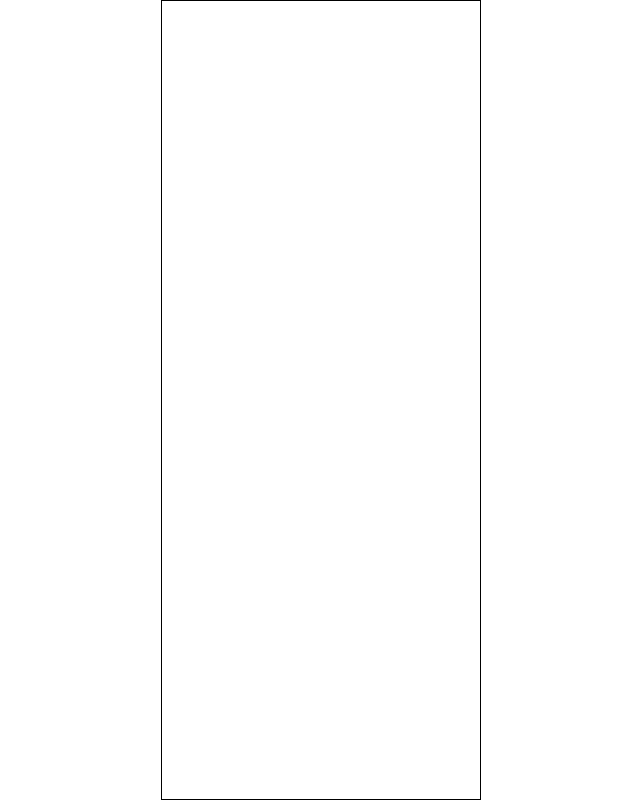
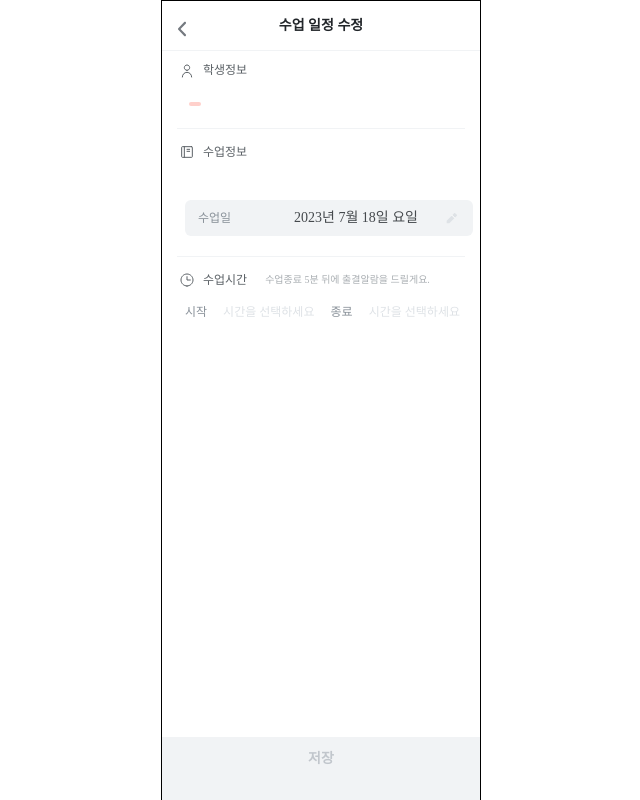
Before and after one commit to Gwasuwon-shot/Tutice_Client, a React (Vite) app: page /edit-lessonschedule in a window 1280 px wide. Before the commit this address had no page. Shown: the whole page, without its empty margins (319-959 px from the left). Built offline with nearby package versions, Linux system fonts and the light colour scheme; a web font is replaced by a local one; what recoil-persist would draw is missing.

Commit message:
[ feat ] 수업 일정 수정 뷰

```diff
--- a/src/Router.tsx
+++ b/src/Router.tsx
@@ -41,7 +41,7 @@ export default function Router() {
         <Route path="/change-schedule" element={<ChangeSchedule />} />
         <Route path="/mypage" element={<Mypage />} />
         <Route path="/no-attendance-check" element={<NoAttendanceCheck />} />
-        <Route path="/change-lessonschedule" element={<EditShcedule />} />
+        <Route path="/edit-lessonschedule" element={<EditShcedule />} />
       </Routes>
     </BrowserRouter>
   );
--- a/src/components/EditSchedule/EditPageLessonInformation.tsx
+++ b/src/components/EditSchedule/EditPageLessonInformation.tsx
@@ -1,10 +1,39 @@
 import { RegularLessonNotebookIc, RegularLessonPencilIc } from "../../assets";
+import { cycleNumberState, dateState } from "../../atom/timePicker/timePicker";
+import { openDatePickerState, openTimePickerState } from "../../atom/timePicker/timePicker";
 
 import React from "react";
 import { STUDENT_COLOR } from "../../core/common/studentColor";
+import TimePicker from "../RegularLesson/TimePicker/TimePicker";
 import styled from "styled-components";
+import { useRecoilState } from "recoil";
 
-export default function EidtPageLessonInformation() {
+export default function LessonInformation() {
+  // 회차 표시 로직
+  const [isTimePickerOpen, setIsTimePickerOpen] = useRecoilState<boolean>(openTimePickerState);
+
+  function handleTimePicker() {
+    setIsTimePickerOpen(true);
+  }
+
+  const [activeCycleSlide, setActiveCycleSlide] = useRecoilState(cycleNumberState);
+
+  let selectedCycleText;
+  if (activeCycleSlide === -1) {
+    selectedCycleText = "회차를 선택하세요";
+  } else {
+    selectedCycleText = activeCycleSlide;
+  }
+
+  // 수업일 표시 로직
+
+  const [isDatePickerOpen, setIsDatePickerOpen] = useRecoilState<boolean>(openDatePickerState);
+
+  function handleDatePicker() {
+    setIsDatePickerOpen(true);
+  }
+  const [activeDateSlide, setActiveDateSlide] = useRecoilState(dateState);
+
   return (
     <LessonInformationWrapper>
       <IconWrapper>
@@ -12,15 +41,14 @@ export default function EidtPageLessonInformation() {
         <SectionName> 수업정보 </SectionName>
       </IconWrapper>
       <LessonWrapper>
-        <Turn>
-          <TurnName> 회차 </TurnName>
-          <TurnButton type="submit"> 회차를 선택하세요 </TurnButton>
-        </Turn>
-        <StartDate>
-          <StartDateName> 첫 수업일 </StartDateName>
-          <StartDateButton type="submit"> 2023년 7월 3일 </StartDateButton>
+        <Turn></Turn>
+        <LessonDate>
+          <LessonDateName> 수업일 </LessonDateName>
+          <LessonDateEditButton type="button" onClick={handleDatePicker}>
+            {activeDateSlide.year}년 {activeDateSlide.month}월 {activeDateSlide.date}일 요일
+          </LessonDateEditButton>
           <RegularLessonPencilIcon />
-        </StartDate>
+        </LessonDate>
       </LessonWrapper>
     </LessonInformationWrapper>
   );
@@ -85,10 +113,18 @@ const TurnButton = styled.button`
   padding: 0;
 `;
 
-const StartDate = styled.div`
+const LessonDate = styled.div`
   display: flex;
+  justify-content: space-around;
+  align-items: center;
+
+  width: 28.8rem;
+  height: 3.6rem;
+
+  background-color: ${({ theme }) => theme.colors.grey50};
+  border-radius: 6px;
 `;
-const StartDateName = styled.h2`
+const LessonDateName = styled.h2`
   display: flex;
   align-items: center;
 
@@ -97,7 +133,7 @@ const StartDateName = styled.h2`
   ${({ theme }) => theme.fonts.body04};
   color: ${({ theme }) => theme.colors.grey400};
 `;
-const StartDateButton = styled.button`
+const LessonDateEditButton = styled.button`
   padding: 0;
 
   ${({ theme }) => theme.fonts.body02};
@@ -105,5 +141,6 @@ const StartDateButton = styled.button`
 `;
 
 const RegularLessonPencilIcon = styled(RegularLessonPencilIc)`
-  margin-left: 1.6rem;
+  width: 1.6rem;
+  height: 1.6rem;
 `;
--- a/src/components/EditSchedule/EditPageStudentInformation.tsx
+++ b/src/components/EditSchedule/EditPageStudentInformation.tsx
@@ -1,12 +1,15 @@
+import { DEEFAULT_STUDENT_COLOR, STUDENT_COLOR } from "../../core/common/studentColor";
+import { studentNameSelector, subjectNameSelector } from "../../atom/common/datePicker";
+
 import React from "react";
 import { RegularLessonStudentIc } from "../../assets";
-import { STUDENT_COLOR } from "../../core/common/studentColor";
 import SubjectLabel from "../common/SubjectLabel";
 import styled from "styled-components";
+import { useRecoilValue } from "recoil";
 
-export default function EditPageStudentInformation() {
-  const idx = 1; // 임시 Idx
-  const subject = "수학"; // 임시 Subject
+export default function StudentInformation() {
+  const studentName = useRecoilValue(studentNameSelector);
+  const subjectName = useRecoilValue(subjectNameSelector);
 
   return (
     <StudentInformationWrapper>
@@ -15,8 +18,8 @@ export default function EditPageStudentInformation() {
         <SectionName> 학생정보 </SectionName>
       </IconWrapper>
       <StudentWrapper>
-        <StudentName> 박송현 </StudentName>
-        <SubjectLabel subject={subject} backgroundColor="yellow" color="#5B6166" />
+        <StudentName> {studentName} </StudentName>
+        <SubjectLabel subject={subjectName} backgroundColor={DEEFAULT_STUDENT_COLOR} color="#5B6166" />
       </StudentWrapper>
     </StudentInformationWrapper>
   );
--- /dev/null
+++ b/src/components/EditSchedule/EditPageTime.tsx
@@ -0,0 +1,188 @@
+import React, { useEffect, useState } from "react";
+import { RegularLessonCalenderIc, RegularLessonClockIc } from "../../assets";
+import { dayState, focusDayState, openFinishDetailState, openStartDetailState } from "../../atom/timePicker/timePicker";
+import DetailTimePicker from "../RegularLesson/TimePicker/DetailTimePicker";
+
+import styled from "styled-components";
+import { useRecoilState } from "recoil";
+import BottomButton from "../common/BottomButton";
+
+
+export default function EditPageTime() {
+  const [selectedDays, setSelectedDays] = useRecoilState(dayState);
+  const [focusDay, setFocusDay] = useRecoilState(focusDayState);
+  const [isActive, setIsActive] = useState(false);
+
+  function handleDayButton(day: string) {
+    let dayIndex;
+    if (selectedDays.length >= 1) {
+      dayIndex = selectedDays.findIndex((selectedDay) => selectedDay.dayOfWeek === day);
+    } else {
+      dayIndex = -1;
+    }
+
+    if (dayIndex !== -1) {
+      setSelectedDays((prevSelectedDays) => prevSelectedDays.filter((selectedDay) => selectedDay.dayOfWeek !== day));
+    } else {
+      // 만약 시작, 종료시간을 선택하지 않은 요일이 있다면 선택하도록 강제
+      const isTimeNotSelected = focusDay.dayOfWeek !== "" && (focusDay.startTime === "" || focusDay.endTime === "");
+
+      if (isTimeNotSelected) {
+        return;
+      }
+
+      setFocusDay({ dayOfWeek: day, startTime: "", endTime: "" });
+    }
+  }
+
+  // check 용
+  useEffect(() => {
+    console.log(selectedDays);
+    console.log(focusDay);
+  }, [selectedDays, focusDay]);
+
+  // 2. 요일 시작, 종료시간 관리
+
+  const [isStartPickerOpen, setIsStartPickerOpen] = useRecoilState<boolean>(openStartDetailState);
+
+  function handlStartTimePicker() {
+    setIsStartPickerOpen(true);
+  }
+
+  const [isFinishPickerOpen, setIsFinishPickerOpen] = useRecoilState<boolean>(openFinishDetailState);
+
+  function handleFinishTimePicker() {
+    setIsFinishPickerOpen(true);
+  }
+
+  // 수업일시 추가하기
+
+  function handleEditLesson() {
+    // 현재 focusDay의 값을 selectedDays에 추가
+    setSelectedDays((prevSelectedDays) => [...prevSelectedDays, focusDay]);
+    // 현재 focusDay의 값을 빈 값으로 초기화
+    setFocusDay({
+      dayOfWeek: "",
+      startTime: "",
+      endTime: "",
+    });
+  }
+
+  return (
+    <LessonDateWrapper>
+      <IconWrapper>
+        <RegularLessonClockIcon />
+        <SectionName> 수업시간 </SectionName>
+        <Explain> 수업종료 5분 뒤에 출결알람을 드릴게요. </Explain>
+      </IconWrapper>
+
+      <TimeWrapper>
+        <TimeChoose> 시작 </TimeChoose>
+        {focusDay.startTime === "" ? (
+          <TimeButton onClick={handlStartTimePicker}>시간을 선택하세요</TimeButton>
+        ) : (
+          <TimeButton onClick={handlStartTimePicker}>
+            {Number(focusDay.startTime.slice(0, 2)) <= 12 ? (
+              <>
+                오전 {Number(focusDay.startTime.slice(0, 2))} {focusDay.startTime.slice(2)}
+              </>
+            ) : (
+              <>
+                오후 {Number(focusDay.startTime.slice(0, 2)) - 12} {focusDay.startTime.slice(2)}
+              </>
+            )}
+          </TimeButton>
+        )}
+        <TimeChoose> 종료 </TimeChoose>
+        {focusDay.endTime === "" ? (
+          <TimeButton onClick={handleFinishTimePicker}>시간을 선택하세요</TimeButton>
+        ) : (
+          <TimeButton onClick={handleFinishTimePicker}>
+            {Number(focusDay.endTime.slice(0, 2)) <= 12 ? (
+              <>
+                오전 {Number(focusDay.endTime.slice(0, 2))} {focusDay.endTime.slice(2)}
+              </>
+            ) : (
+              <>
+                오후 {Number(focusDay.endTime.slice(0, 2)) - 12} {focusDay.endTime.slice(2)}
+              </>
+            )}
+          </TimeButton>
+        )}
+      </TimeWrapper>
+
+      <ButtonWrapper>
+        <BottomButton type="button" disabled={true} $isActive={isActive} onClick={handleEditLesson}>
+          저장
+        </BottomButton>
+      </ButtonWrapper>
+    </LessonDateWrapper>
+  );
+}
+
+const LessonDateWrapper = styled.section``;
+
+const IconWrapper = styled.div`
+  display: flex;
+
+  height: 3.1rem;
+`;
+
+const RegularLessonClockIcon = styled(RegularLessonClockIc)`
+  margin-top: 1.5rem;
+  margin-left: 1.7rem;
+`;
+
+const SectionName = styled.h1`
+  margin-left: 0.8rem;
+  margin-top: 1.5rem;
+
+  ${({ theme }) => theme.fonts.body04};
+  color: ${({ theme }) => theme.colors.grey600};
+`;
+
+const Explain = styled.h3`
+  margin-top: 1.7rem;
+  margin-left: 1.8rem;
+
+  ${({ theme }) => theme.fonts.caption01};
+  color: ${({ theme }) => theme.colors.grey300};
+`;
+
+const TimeWrapper = styled.section`
+  display: flex;
+  justify-content: space-between;
+
+  padding-right: 2rem;
+  padding-left: 2rem;
+  margin-top: 1.6rem;
+`;
+
+const TimeChoose = styled.h3`
+  display: flex;
+  justify-content: center;
+  align-items: center;
+
+  width: 2.8rem;
+
+  ${({ theme }) => theme.fonts.body04};
+  color: ${({ theme }) => theme.colors.grey400};
+`;
+
+const TimeButton = styled.button`
+  display: flex;
+  justify-content: center;
+  align-items: center;
+
+  ${({ theme }) => theme.fonts.body04};
+  color: ${({ theme }) => theme.colors.grey100};
+`;
+
+const ButtonWrapper = styled.div`
+  display: flex;
+  align-items: center;
+  position: absolute;
+
+  margin-left: 1.6rem;
+  border-bottom: 1px solid ${({ theme }) => theme.colors.grey50};
+`;
--- a/src/pages/EditSchedule.tsx
+++ b/src/pages/EditSchedule.tsx
@@ -2,6 +2,7 @@ import React from "react";
 import Header from "../components/EditSchedule/Header";
 import EditPageStudentInformation from "../components/EditSchedule/EditPageStudentInformation";
 import EidtPageLessonInformation from "../components/EditSchedule/EditPageLessonInformation";
+import EditPageTime from "../components/EditSchedule/EditPageTime";
 
 //캘린더에서 수정을 눌렀을 때 나오는 페이지
 export default function EditShcedule() {
@@ -10,6 +11,7 @@ export default function EditShcedule() {
       <Header />
       <EditPageStudentInformation />
       <EidtPageLessonInformation />
+      <EditPageTime />
     </>
   );
 }
```
